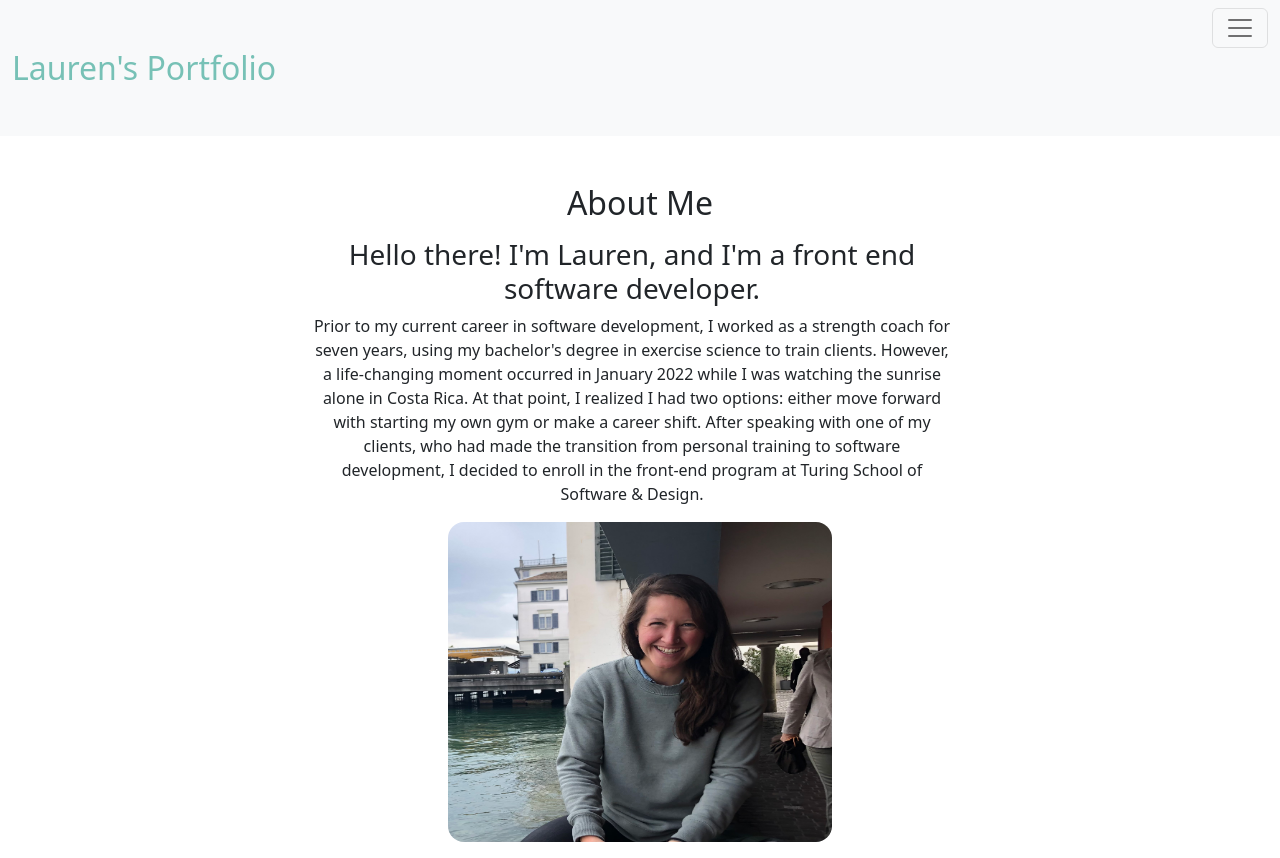
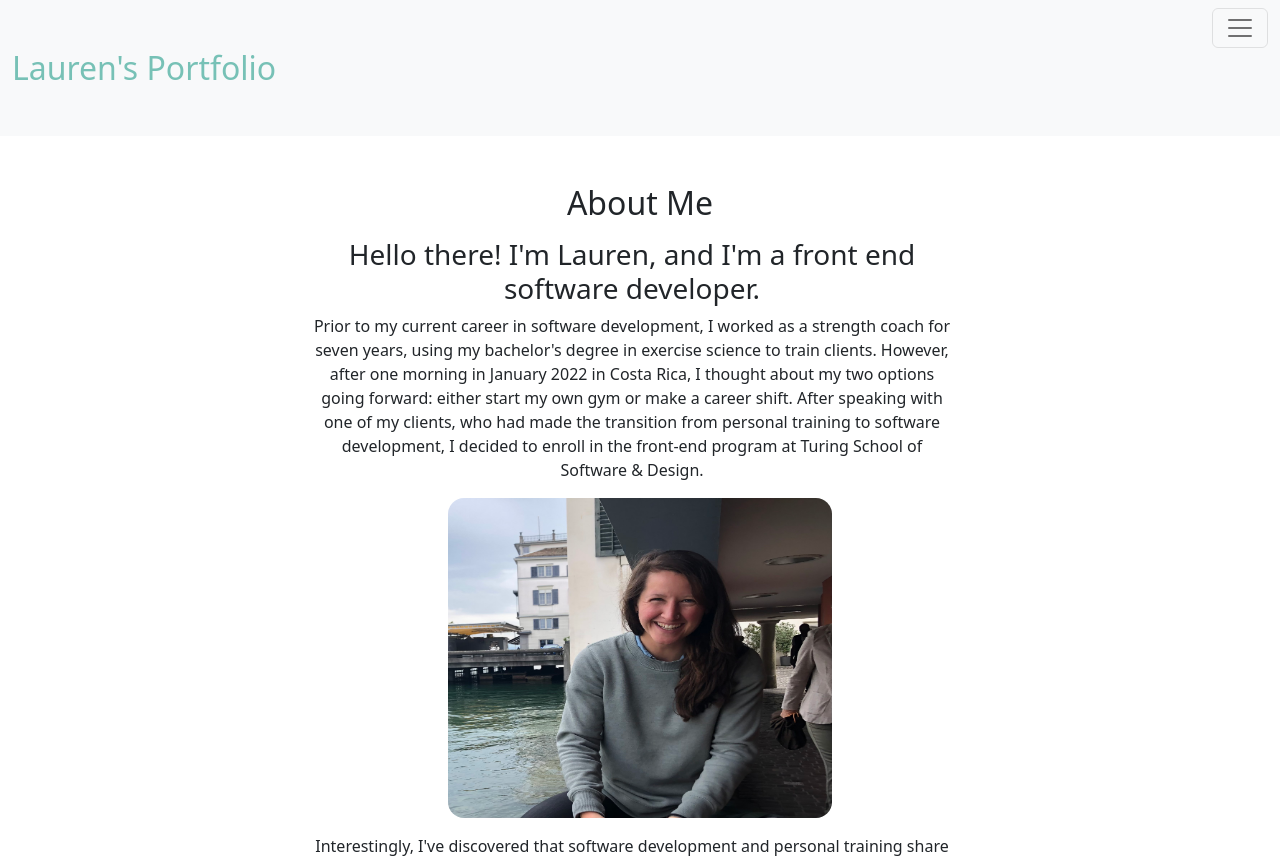
Before and after one commit to FrazierLE/FrazierLE, a React (Create React App) app: page /about in a window 1280 px wide. Shown: the top 858 px of the page. Built offline with nearby package versions, Linux system fonts and the light colour scheme.

Commit message:
Update about me

```diff
--- a/src/Components/About/About.js
+++ b/src/Components/About/About.js
@@ -11,7 +11,7 @@ const About = () => {
         <div className='about-me'>
           <Card.Text>
             <h3>Hello there! I'm Lauren, and I'm a front end software developer.</h3>
-            <p>Prior to my current career in software development, I worked as a strength coach for seven years, using my bachelor's degree in exercise science to train clients. However, a life-changing moment occurred in January 2022 while I was watching the sunrise alone in Costa Rica. At that point, I realized I had two options: either move forward with starting my own gym or make a career shift. After speaking with one of my clients, who had made the transition from personal training to software development, I decided to enroll in the front-end program at Turing School of Software & Design.</p>
+            <p>Prior to my current career in software development, I worked as a strength coach for seven years, using my bachelor's degree in exercise science to train clients. However, after one morning in January 2022 in Costa Rica, I thought about my two options going forward: either start my own gym or make a career shift. After speaking with one of my clients, who had made the transition from personal training to software development, I decided to enroll in the front-end program at Turing School of Software & Design.</p>
           </Card.Text>
         </div>
         <img src={profile} alt='profile picture' className='profile-img'/>
```
